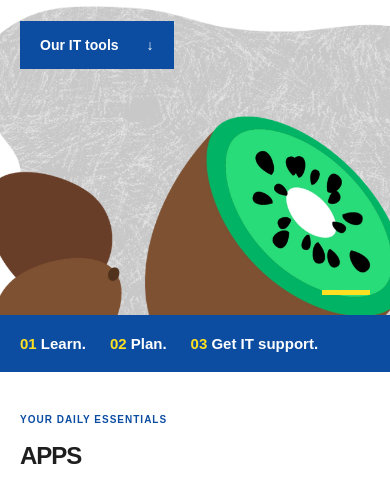
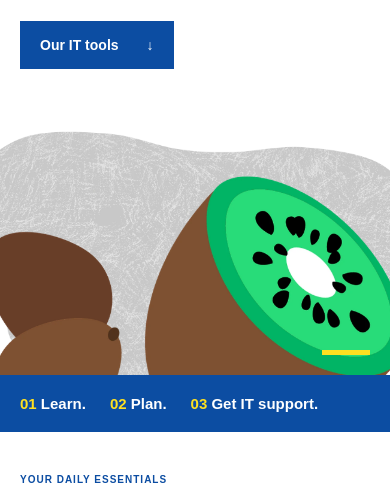
Before and after one commit to modulow/modulow.github.io, a website: page index.html in a window 390 px wide. Shown: the part 285-780 px from the top of the page. Drawn offline with Linux system fonts and the light colour scheme.

Commit message:
Restore original hero kiwi placement

```diff
--- a/styles.css
+++ b/styles.css
@@ -63,11 +63,11 @@ h1 { margin: 0; font-size: clamp(36px, 5.4vw, 78px); line-height: 1.04; letter-s
 .intro-text > span { display: table; background: var(--white); padding-right: 8px; }
 .primary-link { display: inline-flex; align-items: center; justify-content: space-between; gap: 28px; min-height: 48px; padding: 14px 20px; background: var(--blue); color: var(--white); text-decoration: none; font-size: 14px; font-weight: 700; }
 .primary-link:hover { text-decoration: underline; text-underline-offset: 4px; }
-.kiwi-feature { position: relative; background: var(--white); min-width: 0; height: 360px; }
+.kiwi-feature { position: relative; background: var(--white); min-width: 0; height: 500px; }
 .kiwi-feature::after { content: ""; position: absolute; z-index: 2; right: -5%; bottom: 24px; width: 80px; height: 7px; background: var(--yellow); }
 .kiwi-art, .kiwi-blob { position: absolute; max-width: none; pointer-events: none; }
 .kiwi-art { z-index: 1; width: 125%; right: -8%; bottom: -90px; }
-.kiwi-blob { z-index: 0; width: 160%; right: -40%; bottom: -60px; }
+.kiwi-blob { z-index: 0; width: 125%; right: -8%; bottom: -60px; }
 .hero-motion .kiwi-art, .hero-motion .kiwi-blob { position: fixed; right: auto; bottom: auto; clip-path: inset(var(--clip-top) 0 var(--clip-bottom) 0); will-change: transform; }
 .wayfinding { position: relative; z-index: 2; background: var(--blue); color: var(--white); }
 .wayfinding-inner { display: flex; align-items: center; justify-content: space-between; gap: 24px; padding-block: 20px; }
@@ -139,7 +139,7 @@ html[data-content-state="loading"] .footer-top { visibility: hidden; }
   .container { width: calc(100% - 64px); }
   .hero-inner { gap: 96px; }
   .hero-copy { width: calc(100vw - 64px); }
-  .kiwi-feature { height: 340px; }
+  .kiwi-feature { height: 420px; }
   .cards { grid-template-columns: repeat(2, minmax(0, 1fr)); gap: 16px; }
   .card { padding: 22px; }
   h3 { font-size: 25px; }
@@ -149,7 +149,7 @@ html[data-content-state="loading"] .footer-top { visibility: hidden; }
   .hero-inner { grid-template-columns: 1fr; gap: 16px; }
   .hero-copy { width: 100%; }
   h1 { font-size: clamp(32px, 6.5vw, 52px); }
-  .kiwi-feature { max-width: 540px; width: 100%; height: 300px; margin-inline: auto; }
+  .kiwi-feature { max-width: 540px; width: 100%; height: 400px; margin-inline: auto; }
   .cards { grid-template-columns: 1fr; gap: 20px; }
   .card { padding: 26px; }
   .card-description { max-width: 560px; }
@@ -166,9 +166,9 @@ html[data-content-state="loading"] .footer-top { visibility: hidden; }
   .header.is-compact .brand-caption { font-size: 11px; }
   .header-link { display: none; }
   .hero-inner { padding-top: 20px; }
-  .kiwi-feature { height: 230px; }
+  .kiwi-feature { height: 290px; }
   .kiwi-art { bottom: -70px; width: 120%; right: -10%; }
-  .kiwi-blob { bottom: -40px; width: 160%; right: -45%; }
+  .kiwi-blob { bottom: -40px; width: 130%; right: -15%; }
   .kiwi-feature::after { right: 0; bottom: 20px; width: 48px; height: 5px; }
   h1 { font-size: clamp(27px, 8.2vw, 39px); letter-spacing: -1px; }
   .eyebrow { font-size: 10px; letter-spacing: 1px; }
```
